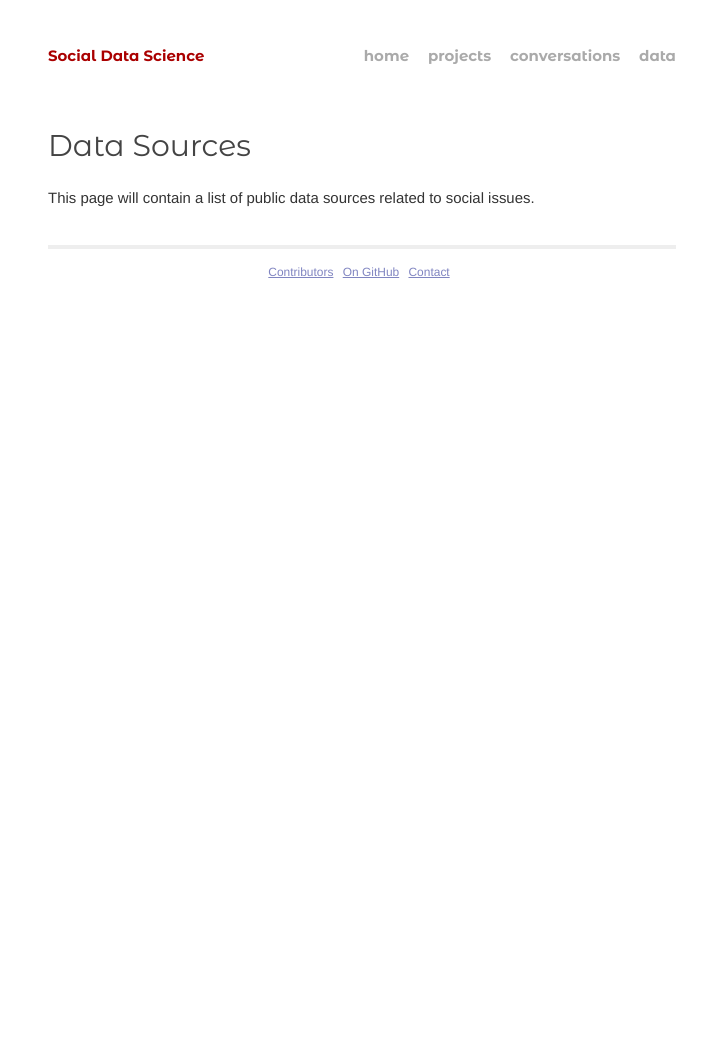
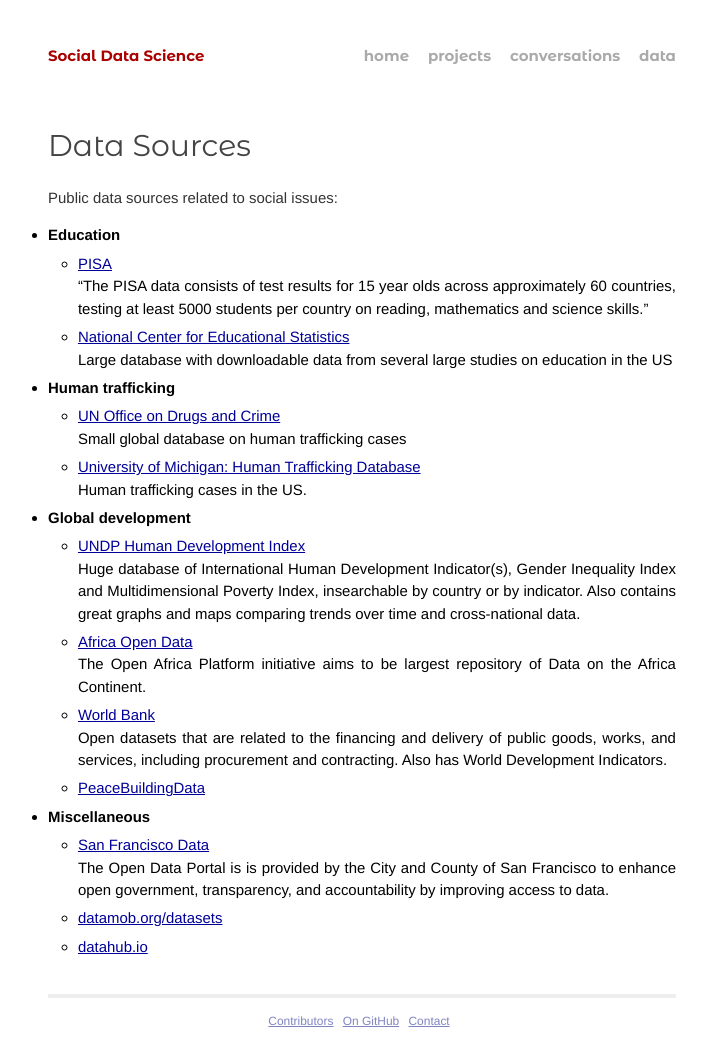
Before and after one commit to stats-for-change/stats-for-change.github.io, a Jekyll site: the page built from data.md, in a window 1280 px wide. Shown: the whole page, without its empty margins (278-985 px from the left). Built offline with Jekyll 4.4.1, drawn with Linux system fonts in a browser that asks for light colours; Markdown is read by kramdown in place of the engine named in the settings; before the commit the page ends 945 px from its top, so only the background shows below that.

Commit message:
Add data sources to data page.

```diff
--- a/css/main.css
+++ b/css/main.css
@@ -224,3 +224,7 @@ a:hover {
    text-decoration: none;
    color: #009;
 }
+
+.site li ul {
+   margin-left: 2em;
+}
--- a/data.md
+++ b/data.md
@@ -5,4 +5,28 @@ title: Social Data Science - Data Sources
 Data Sources
 --------------------------------
 
-This page will contain a list of public data sources related to social issues.
+Public data sources related to social issues:
+
+- __Education__
+    - [PISA](http://www.oecd.org/pisa/)<br>
+      "The PISA data consists of test results for 15 year olds across approximately 60 countries, testing at least 5000 students per country on reading, mathematics and science skills."
+    - [National Center for Educational Statistics](http://nces.ed.gov/edat/)<br>
+      Large database with downloadable data from several large studies on education in the US
+- __Human trafficking__
+    - [UN Office on Drugs and Crime](http://www.unodc.org/cld/)<br>
+      Small global database on human trafficking cases
+    - [University of Michigan: Human Trafficking Database](https://www.law.umich.edu/clinical/HuTrafficCases/Pages/searchdatabase.aspx)<br>
+      Human trafficking cases in the US.
+- __Global development__
+    - [UNDP Human Development Index](http://hdr.undp.org/en/data/profiles/)<br>
+      Huge database of International Human Development Indicator(s), Gender Inequality Index and Multidimensional Poverty Index, insearchable by country or by indicator.  Also contains great graphs and maps comparing trends over time and cross-national data.
+    - [Africa Open Data](http://africaopendata.org/)<br>
+      The Open Africa Platform initiative aims to be largest repository of Data on the Africa Continent.
+    - [World Bank](http://data.worldbank.org/)<br>
+      Open datasets that are related to the financing and delivery of public goods, works, and services, including procurement and contracting. Also has World Development Indicators.
+    - [PeaceBuildingData](peacebuildingdata.org)
+- __Miscellaneous__
+    - [San Francisco Data](https://data.sfgov.org/)<br>
+      The Open Data Portal is is provided by the City and County of San Francisco to enhance open government, transparency, and accountability by improving access to data.
+    - [datamob.org/datasets](http://datamob.org/datasets)
+    - [datahub.io](http://datahub.io)
```
